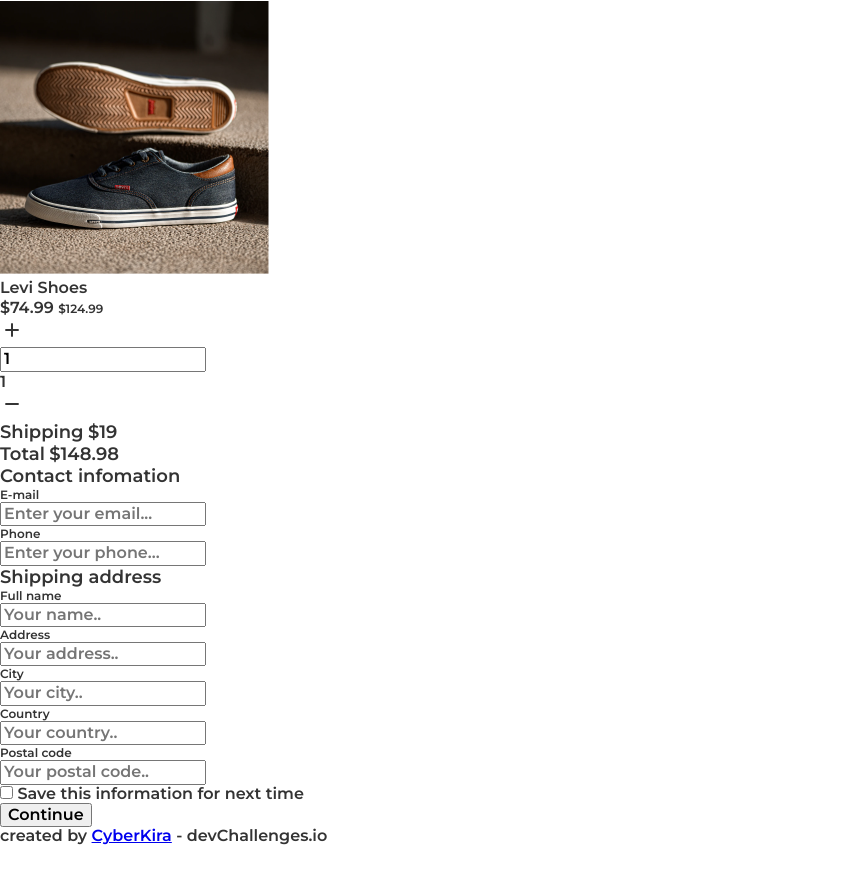
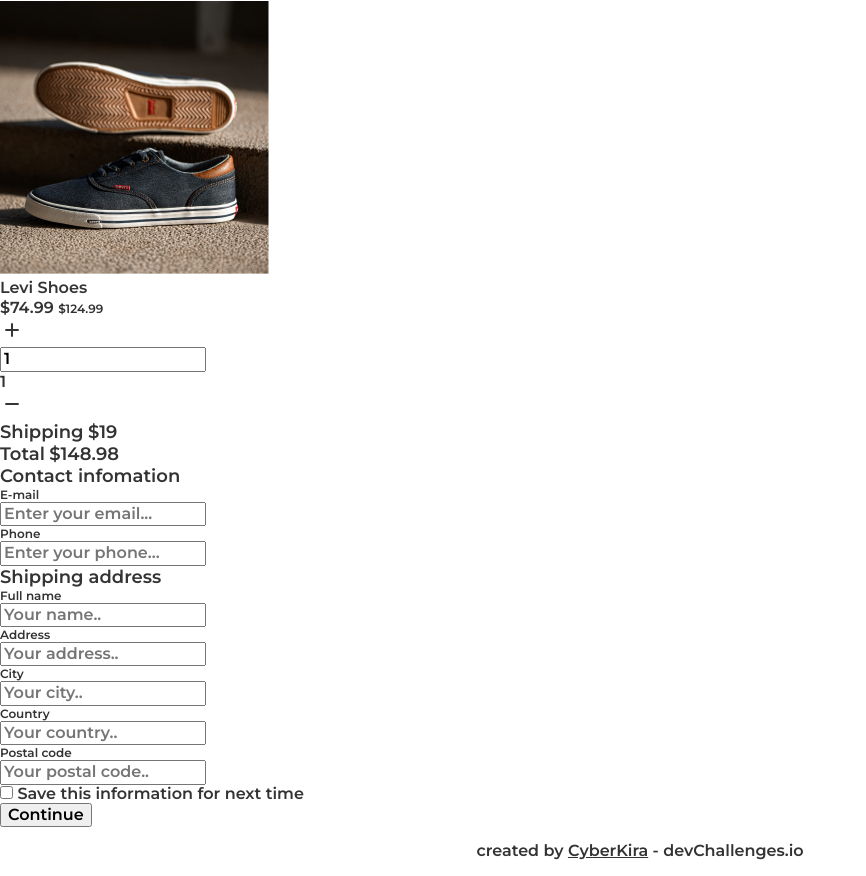
Before and after one commit to Cyber-Kira/checkout-page, a website with bundled scripts: page index.html in a window 1280 px wide. Shown: the part 511-1387 px from the top of the page, without its empty margins (0-866 px from the left). Before the commit the page ends 1357 px from the top, so only its background shows below. Built offline with nearby package versions, Linux system fonts and the light colour scheme.

Commit message:
feat: add footer styles

```diff
--- a/src/sass/layout/_footer.scss
+++ b/src/sass/layout/_footer.scss
@@ -1,3 +1,13 @@
 // -----------------------------------------------------------------------------
 // This file contains all styles related to the footer of the site/application.
 // -----------------------------------------------------------------------------
+.footer {
+  display: flex;
+  justify-content: center;
+  align-self: center;
+  width: 100%;
+  padding: 15px 0;
+  a {
+    color: inherit;
+  }
+}
```
